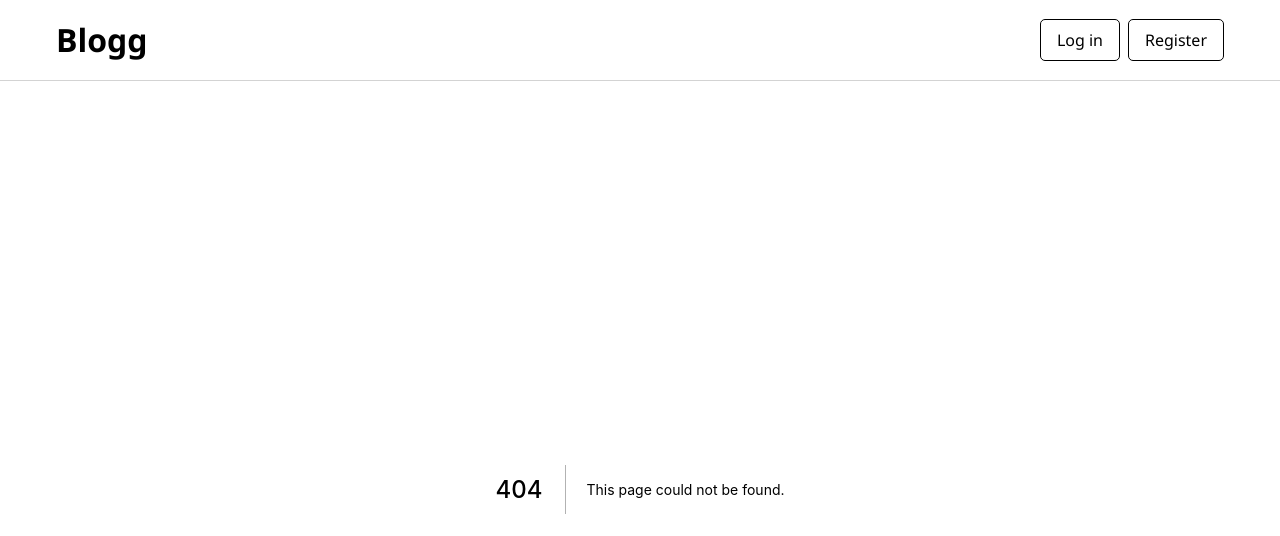
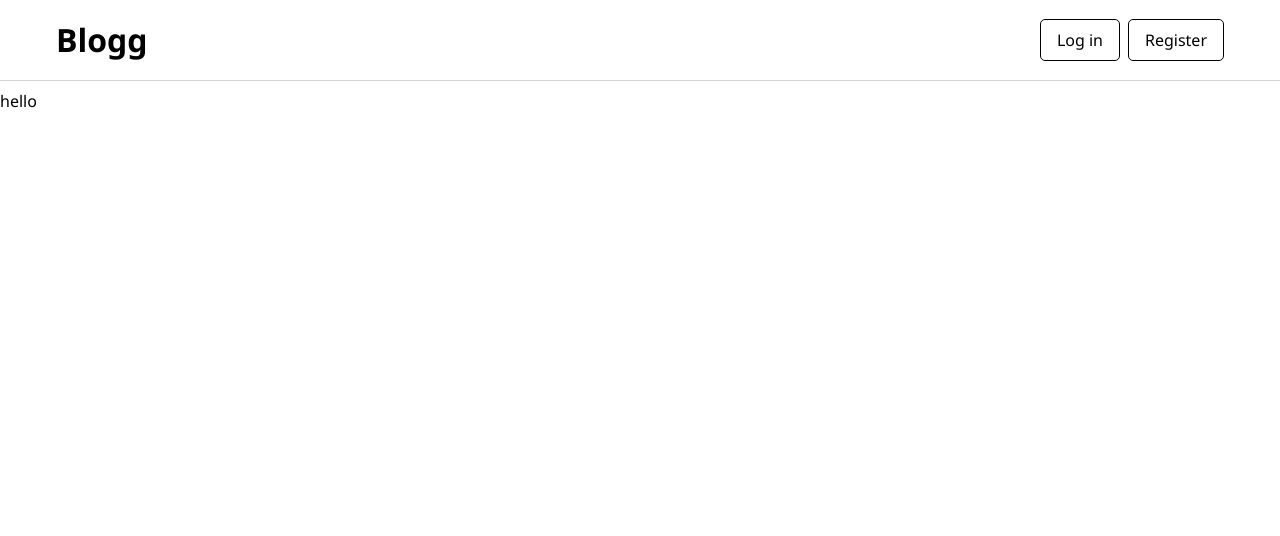
Before and after one commit to tomek-ch/blog-client, a Next.js app: page /new in a window 1280 px wide. Before the commit this address had no page. Shown: the top 536 px of the page. Built offline with nearby package versions, Linux system fonts and the light colour scheme.

Commit message:
Add page for creating posts

```diff
--- a/components/UserOptions.js
+++ b/components/UserOptions.js
@@ -15,6 +15,9 @@ function UserOptions({ toggle, uid }) {
 
     return (
         <div className={options}>
+            <Link href="new">
+                <a onClick={toggle} className={option} data-link>New post</a>
+            </Link>
             <Link href={`/users/${uid}`}>
                 <a onClick={toggle} className={option} data-link>Profile</a>
             </Link>
--- /dev/null
+++ b/pages/new.js
@@ -0,0 +1,7 @@
+function NewPost() {
+    return (
+        'hello'
+    );
+}
+
+export default NewPost;
```
